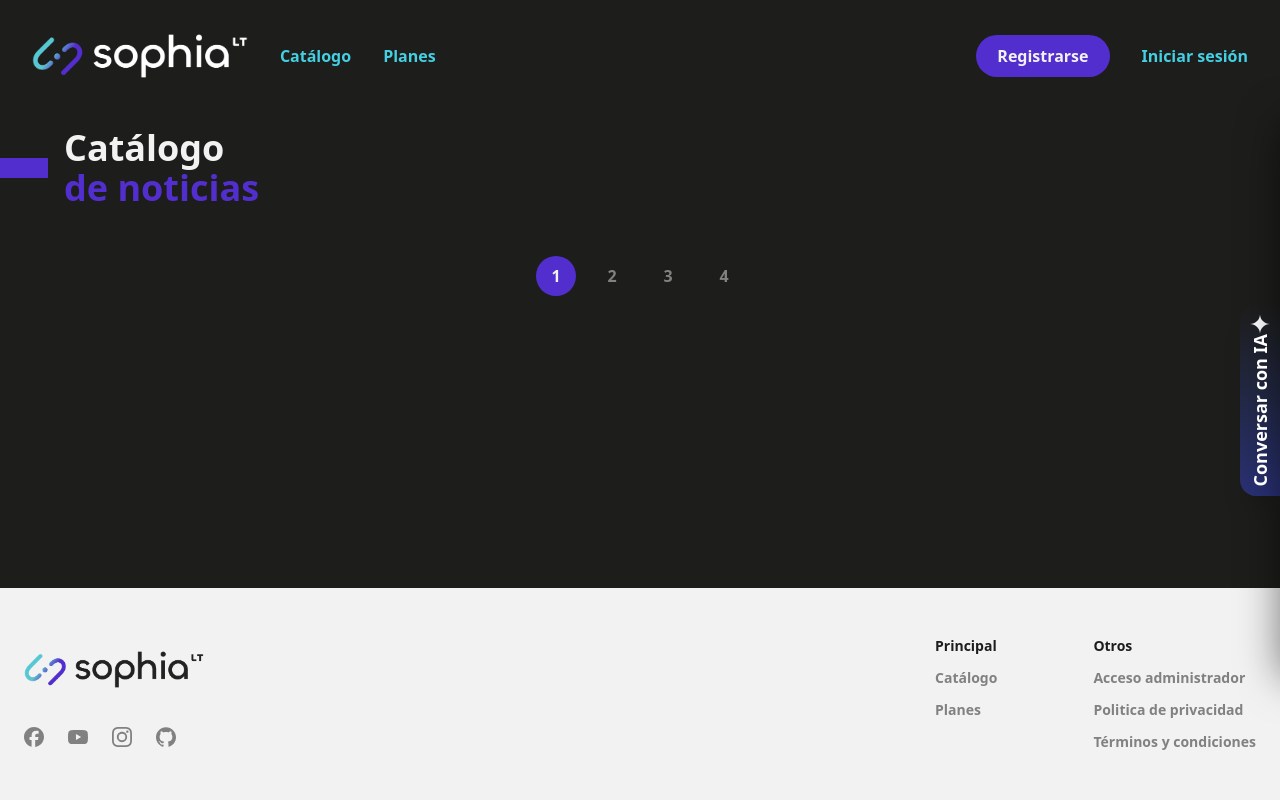
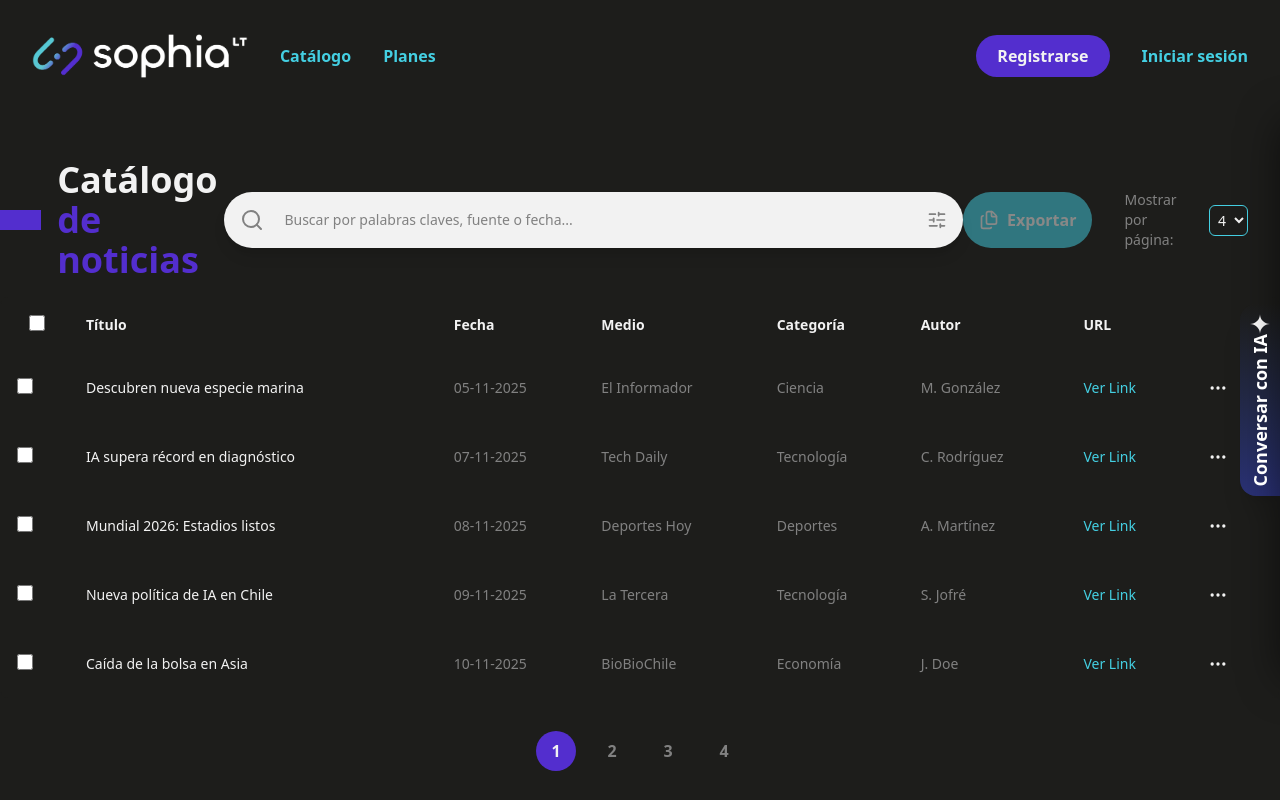
Before and after one commit to sophiasearch-2025/user-interface, a Next.js app: page /news in a window 1280 px wide. Shown: the top 800 px of the page. Built offline with nearby package versions, Linux system fonts and the light colour scheme; a web font is replaced by a local one.

Commit message:
Implementación funcional del catálogo de noticias

```diff
--- a/app/news/page.tsx
+++ b/app/news/page.tsx
@@ -1,21 +1,142 @@
 "use client";
-import { useState } from "react";
+import { useState, useEffect } from "react";
 import ContentHeader from "@/components/ContentHeader";
 import Pagination from "@/components/Pagination";
+import Search from "@/components/SearchBar";
+import NewsTable from "@/components/NewsTable";
+import ExportSelectedButton from "@/components/ExportSelectedButton";
+import { NewsItem, NewsFilterState } from "@/types";
 
-export default function News() {
+const MOCK_NEWS_DATA: NewsItem[] = [
+  {
+    id: "1",
+    title: "Descubren nueva especie marina",
+    date: "2025-11-05",
+    author: "M. González",
+    url: "#",
+    source: "El Informador",
+    category: "Ciencia",
+  },
+  {
+    id: "2",
+    title: "IA supera récord en diagnóstico",
+    date: "2025-11-07",
+    author: "C. Rodríguez",
+    url: "#",
+    source: "Tech Daily",
+    category: "Tecnología",
+  },
+  {
+    id: "3",
+    title: "Mundial 2026: Estadios listos",
+    date: "2025-11-08",
+    author: "A. Martínez",
+    url: "#",
+    source: "Deportes Hoy",
+    category: "Deportes",
+  },
+  {
+    id: "4",
+    title: "Nueva política de IA en Chile",
+    date: "2025-11-09",
+    author: "S. Jofré",
+    url: "#",
+    source: "La Tercera",
+    category: "Tecnología",
+  },
+  {
+    id: "5",
+    title: "Caída de la bolsa en Asia",
+    date: "2025-11-10",
+    author: "J. Doe",
+    url: "#",
+    source: "BioBioChile",
+    category: "Economía",
+  },
+];
+
+export default function NewsPage() {
   const [currentPage, setCurrentPage] = useState(1);
   const totalPages = 4;
+
+  const [activeFilters, setActiveFilters] = useState<NewsFilterState | null>(null);
+
+  const [allNews] = useState<NewsItem[]>(MOCK_NEWS_DATA);
+
+  const [filteredNews, setFilteredNews] = useState<NewsItem[]>(MOCK_NEWS_DATA);
+
+  const [selectedIds, setSelectedIds] = useState<string[]>([]);
+
+  useEffect(() => {
+    if (!activeFilters) {
+      setFilteredNews(allNews);
+      return;
+    }
+
+    const filtered = allNews.filter((news) => {
+      if (activeFilters.media.length > 0 && !activeFilters.media.includes(news.source)) {
+        return false;
+      }
+      if (activeFilters.categories.length > 0 && !activeFilters.categories.includes(news.category)) {
+        return false;
+      }
+      // (Aquí iría la lógica de fechas...)
+      return true;
+    });
+
+    setFilteredNews(filtered);
+    setSelectedIds([]);
+  }, [activeFilters, allNews]);
 
   const handlePageChange = (pageNumber: number) => {
     setCurrentPage(pageNumber);
   };
 
+  const handleApplyFilters = (filters: NewsFilterState) => {
+    console.log("Filtros aplicados desde la página:", filters);
+    setActiveFilters(filters);
+  };
+
+  const handleClearFilters = () => {
+    setActiveFilters(null);
+  };
+
+  const handleToggleSelect = (id: string) => {
+    setSelectedIds((prevIds) => (prevIds.includes(id) ? prevIds.filter((i) => i !== id) : [...prevIds, id]));
+  };
+
+  const handleToggleSelectAll = () => {
+    if (filteredNews.every((item) => selectedIds.includes(item.id))) {
+      setSelectedIds([]);
+    } else {
+      setSelectedIds(filteredNews.map((item) => item.id));
+    }
+  };
+
   return (
-    <div className="w-full">
-      <ContentHeader firstLine="Catálogo" secondLine="de noticias" />
+    <div className="w-full mx-auto py-8">
+      <ContentHeader firstLine="Catálogo" secondLine="de noticias">
+        <div className="flex w-full max-w-7xl">
+          <Search onApplyFiltersAction={handleApplyFilters} onClearFiltersAction={handleClearFilters} />
+          <ExportSelectedButton selectedIds={selectedIds} />
+        </div>
 
-      {/* Aquí iran las tarjetas de noticias */}
+        <div className="flex items-center gap-3 px-8">
+          <p className="text-sm text-text-muted">Mostrar por página:</p>
+
+          <select className="bg-surface-dark border border-border-primary rounded-md p-1 text-sm text-foreground focus:outline-none focus:border-border-primary">
+            <option value="4">4</option>
+            <option value="6">6</option>
+          </select>
+        </div>
+      </ContentHeader>
+
+      <NewsTable
+        news={filteredNews}
+        selectedIds={selectedIds}
+        onToggleSelect={handleToggleSelect}
+        onToggleSelectAll={handleToggleSelectAll}
+      />
 
       <Pagination currentPage={currentPage} totalPages={totalPages} onPageChange={handlePageChange} />
     </div>
```
